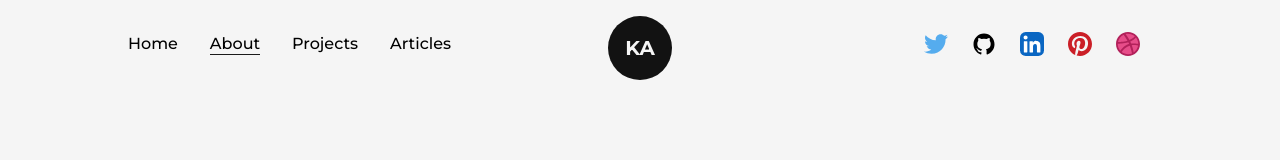
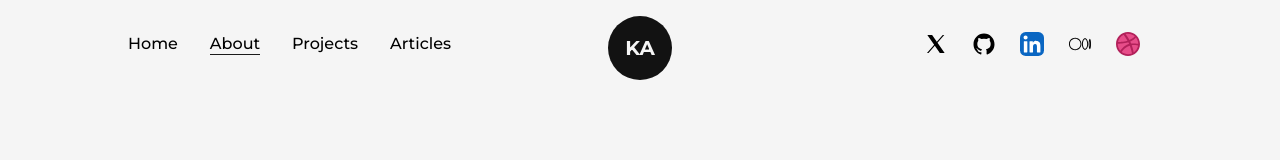
Before and after one commit to Kashan-2912/portfolio-website, a Next.js app: page /about in a window 1280 px wide. Shown: the top 160 px of the page. Built offline with nearby package versions, Linux system fonts and the light colour scheme.

Commit message:
navbr updated

```diff
--- a/src/components/Navbar.jsx
+++ b/src/components/Navbar.jsx
@@ -43,7 +43,7 @@ const Navbar = () => {
         whileTap={{scale: 0.9}}
         className="w-6 mx-3"
         >
-          <TwitterIcon />
+          <img src="/x.svg" alt="X" />
         </motion.a>
         <motion.a href="google.com" target="_blank"
         whileHover={{y: -2}}
@@ -64,7 +64,7 @@ const Navbar = () => {
         whileTap={{scale: 0.9}}
         className="w-6 mx-3"
         >
-          <PinterestIcon />
+          <img src="/medium.svg" alt="X" />
         </motion.a>
         <motion.a href="google.com" target="_blank"
         whileHover={{y: -2}}
```
Also changed, not shown: public/medium.svg (added), public/x.svg (added).
